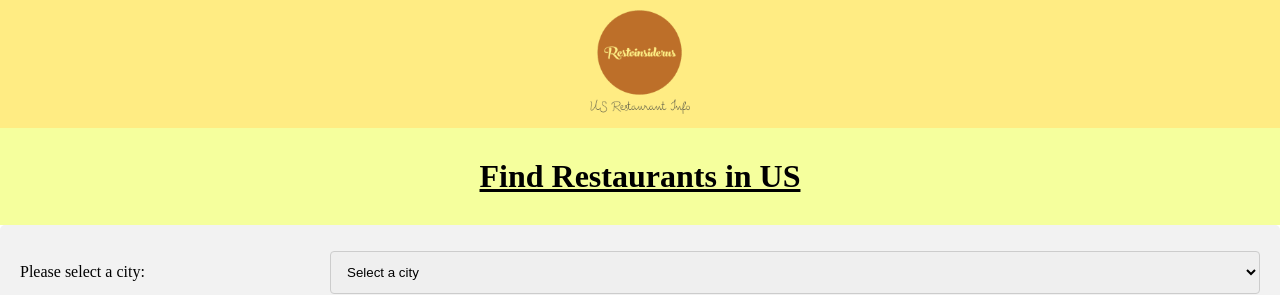
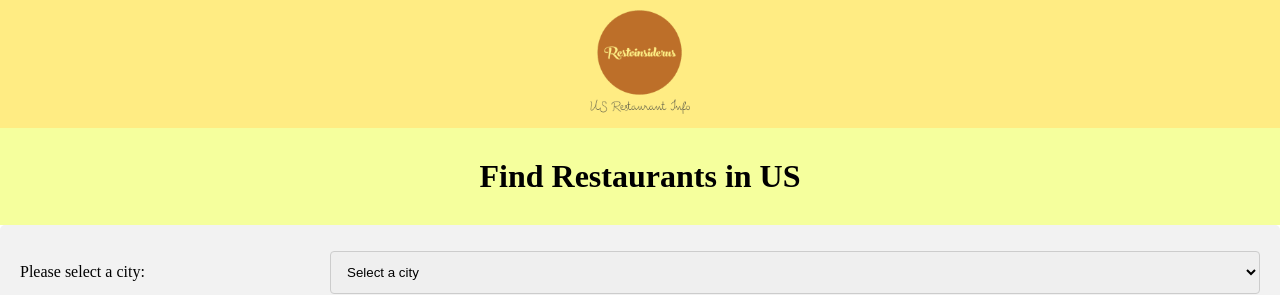
Before and after one commit to Mashrur749/resto_insider_us, a React (Create React App) app: page / in a window 1280 px wide. Shown: the top 295 px of the page. Built offline with nearby package versions, Linux system fonts and the light colour scheme.

Commit message:
css animation timing slowed

```diff
--- a/src/App.css
+++ b/src/App.css
@@ -40,17 +40,16 @@ nav {
 }
 
 #logo {
-  animation: 1s ease-in 0s 1 shrink;
+  animation: 1.5s ease-in 0s 1 shrink;
   width: 100px;
   margin: 10px;
 }
 
 .page-heading {
-  animation: 1s ease-in-out 0s 1 slideInFromLeft;
+  animation: 2s ease-in-out 0s 1 slideInFromLeft;
   padding: 30px;
   text-align: center;
   background-color: rgba(235, 255, 51, 0.479);
-  text-decoration: underline;
   margin: 0;
 }
 
```
